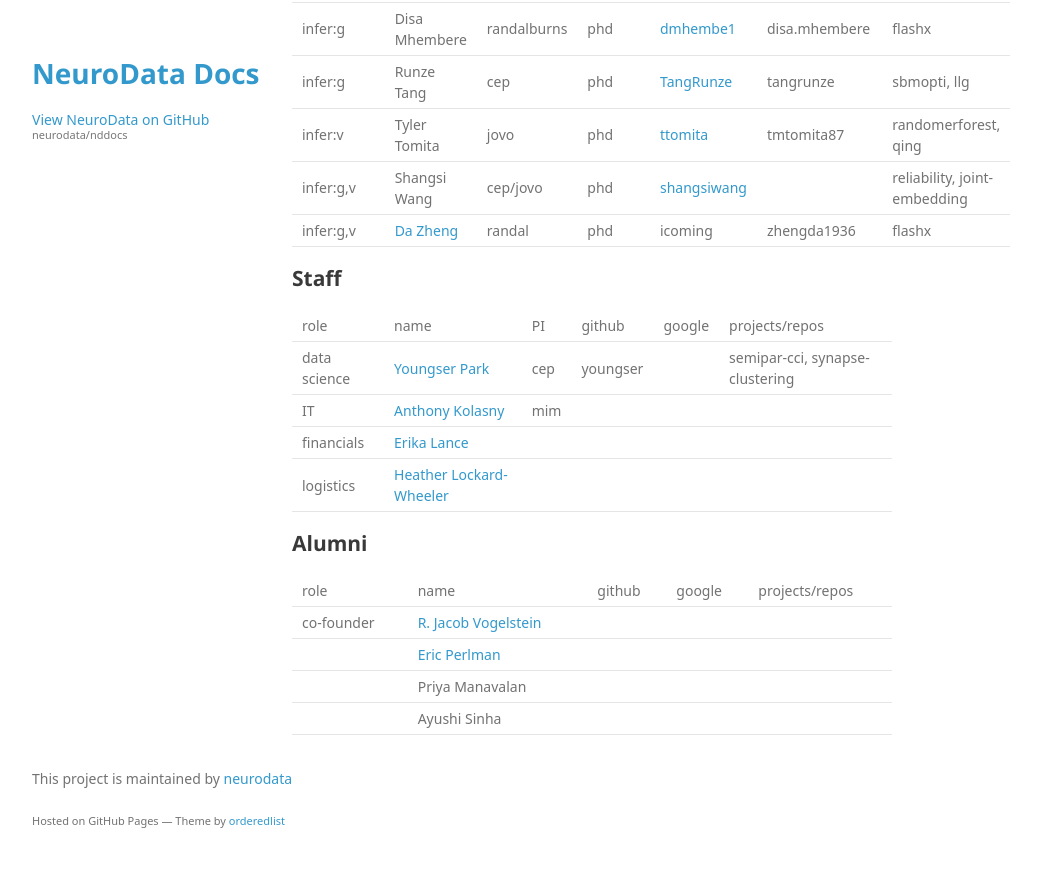
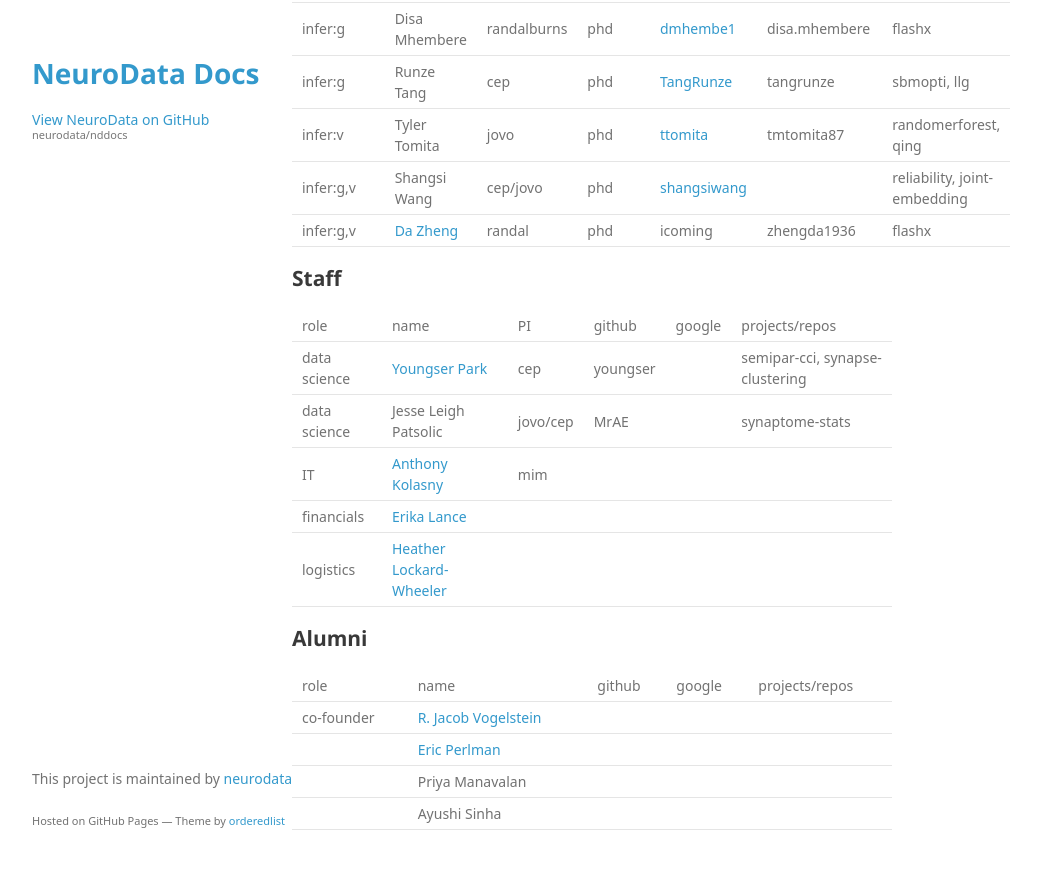
Before and after one commit to neurodata/nddocs-archive, a Jekyll site: the page built from about/peeps.md, in a window 1280 px wide and 900 px high, scrolled down 1431 px. Shown: the top 869 px of the window, without its empty margins (178-1219 px from the left). Built offline with Jekyll 4.4.1, drawn with Linux system fonts in a browser that asks for light colours; some web fonts are replaced.

Commit message:
Added my info.

```diff
--- a/about/peeps.md
+++ b/about/peeps.md
@@ -46,6 +46,7 @@ layout: default
 
 | role 			| name 											| PI | github | google | projects/repos |
 | data science 	| [Youngser Park](http://www.cis.jhu.edu/~parky/)| cep | youngser		|  				| semipar-cci, synapse-clustering |
+| data science 	| Jesse Leigh Patsolic | jovo/cep | MrAE		|  				| synaptome-stats |
 | IT 			| [Anthony Kolasny](http://www.cis.jhu.edu/~akolasny/) | mim
 | financials 	| [Erika Lance](http://cis.jhu.edu/staff/elance.php) |
 | logistics 	| [Heather Lockard-Wheeler](http://cis.jhu.edu/staff/hlockard-wheeler.php) |
```
